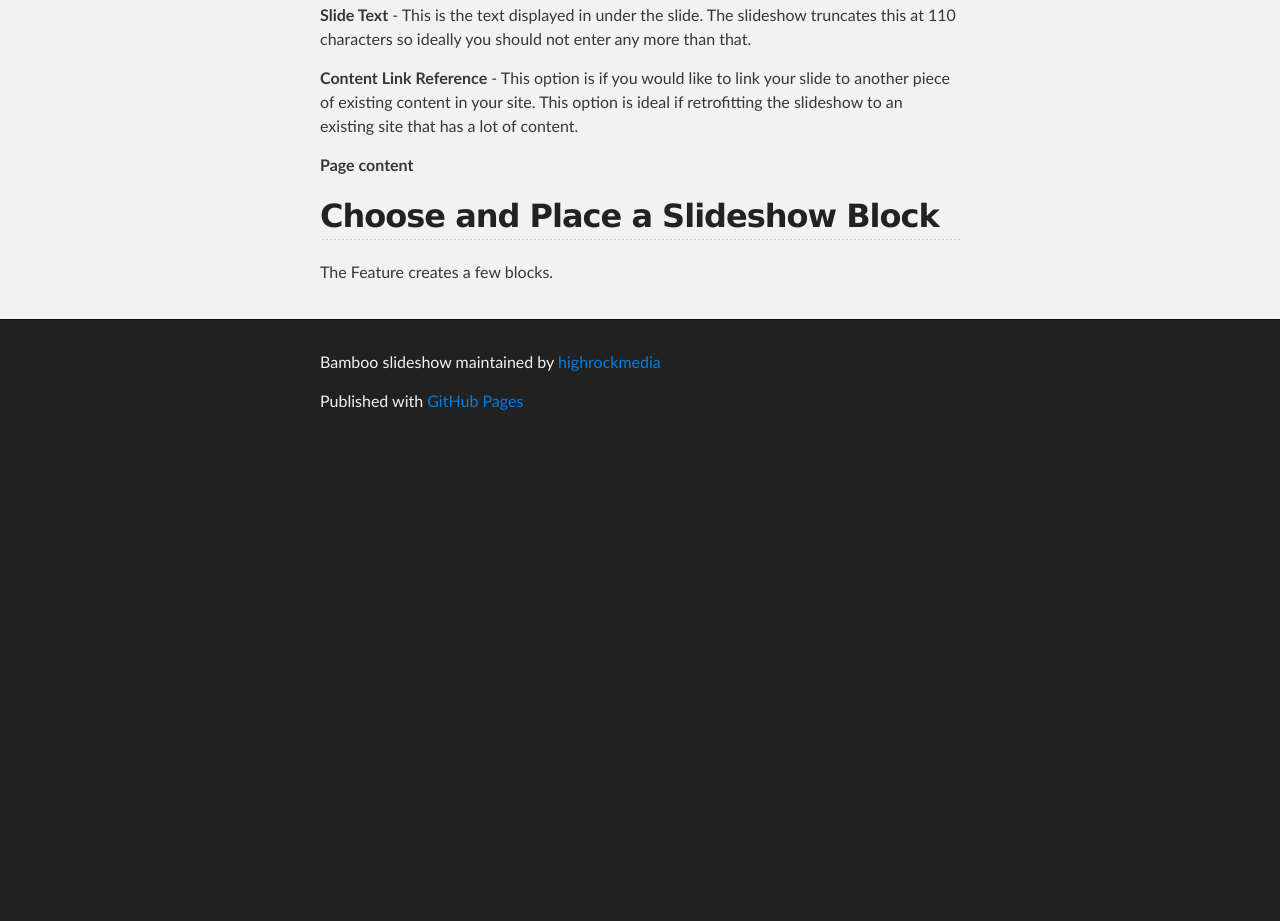
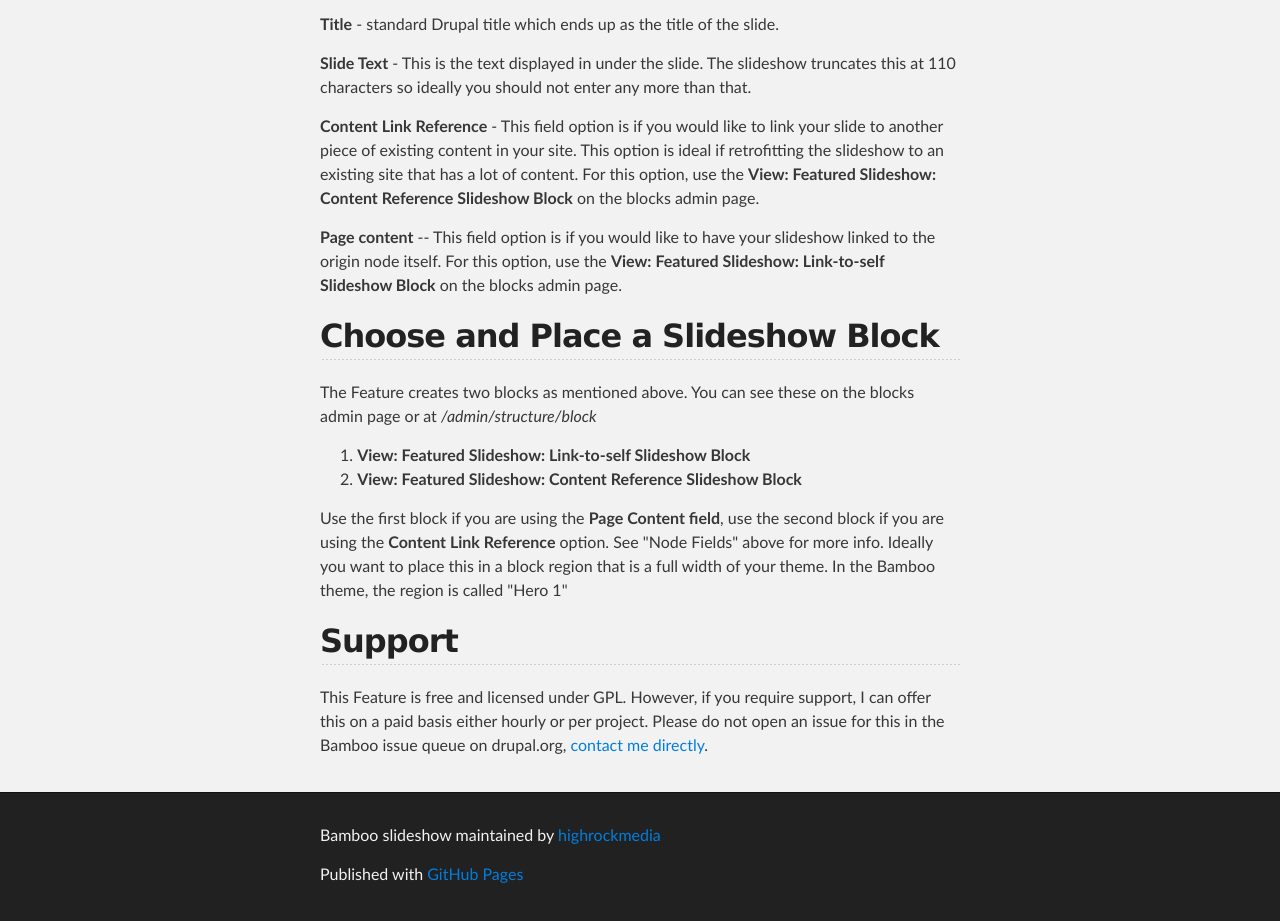
Before and after one commit to mojzis/bamboo_slideshow, a plain HTML site: page index.html in a window 1280 px wide. Shown: the part 1435-2356 px from the top of the page. Before the commit the page ends 1883 px from the top, so only its background shows below. Drawn offline with Linux system fonts and the light colour scheme.

Commit message:
Create gh-pages branch via GitHub

```diff
--- a/index.html
+++ b/index.html
@@ -33,7 +33,7 @@
       <section id="main_content" class="inner">
         <h1>Drupal Bamboo Slideshow Documentation</h1>
 
-<p>This is a slideshow Feature (module) for <a href="http://drupal.org/project/drupal">Drupal 7</a> (tested with Drupal 7.19). It uses Views, Views Slideshow and Flexslider so it's responsive out of the box. You can <a href="http://bamboo.themehuis.com/bamboo-featured-content-slideshow">see a demo of it here</a>. </p>
+<p>Bamboo Slideshow is a Feature (module) for <a href="http://drupal.org/project/drupal">Drupal 7</a>. It uses Views, Views Slideshow and Flexslider so it's responsive out of the box. You can <a href="http://bamboo.themehuis.com/bamboo-featured-content-slideshow">see a demo of it here</a>. Bamboo Slideshow is a companion module for the <a href="http://drupal.org/project/bamboo">Bamboo theme</a> on drupal.org by <a href="http://highrockmedia.com/">Danny Englander</a> (<a href="https://twitter.com/highrockmedia">@highrockmedia</a>) The Feature works well with the Bamboo theme but should also work well with other Drupal 7 themes. </p>
 
 <hr><h2>Required third party modules and libraries:</h2>
 
@@ -83,13 +83,22 @@ See <a href="http://drupal.org/documentation/install/modules-themes/modules-7">I
 
 <p><strong>Slide Text</strong> - This is the text displayed in under the slide. The slideshow truncates this at 110 characters so ideally you should not enter any more than that. </p>
 
-<p><strong>Content Link Reference</strong> - This option is if you would like to link your slide to another piece of existing content in your site. This option is ideal if retrofitting the slideshow to an existing site that has a lot of content.</p>
+<p><strong>Content Link Reference</strong> - This field option is if you would like to link your slide to another piece of existing content in your site. This option is ideal if retrofitting the slideshow to an existing site that has a lot of content. For this option, use the <strong>View: Featured Slideshow: Content Reference Slideshow Block</strong> on the blocks admin page. </p>
 
-<p><strong>Page content</strong></p>
+<p><strong>Page content</strong> -- This field option is if you would like to have your slideshow linked to the origin node itself. For this option, use the <strong>View: Featured Slideshow: Link-to-self Slideshow Block</strong> on the blocks admin page. </p>
 
 <h2>Choose and Place a Slideshow Block</h2>
 
-<p>The Feature creates a few blocks. </p>
+<p>The Feature creates two blocks as mentioned above. You can see these on the blocks admin page or at <em>/admin/structure/block</em></p>
+
+<ol>
+<li><strong>View: Featured Slideshow: Link-to-self Slideshow Block</strong></li>
+<li><strong>View: Featured Slideshow: Content Reference Slideshow Block</strong></li>
+</ol><p>Use the first block if you are using the <strong>Page Content field</strong>, use the second block if you are using the <strong>Content Link Reference</strong> option. See "Node Fields" above for more info. Ideally you want to place this in a block region that is a full width of your theme. In the Bamboo theme, the region is called "Hero 1"</p>
+
+<h2>Support</h2>
+
+<p>This Feature is free and licensed under GPL. However, if you require support, I can offer this on a paid basis either hourly or per project. Please do not open an issue for this in the Bamboo issue queue on drupal.org, <a href="http://highrockmedia.com/contact-us">contact me directly</a>. </p>
       </section>
     </div>
 
```
Also changed, not shown: params.json (+1 -1 lines).
